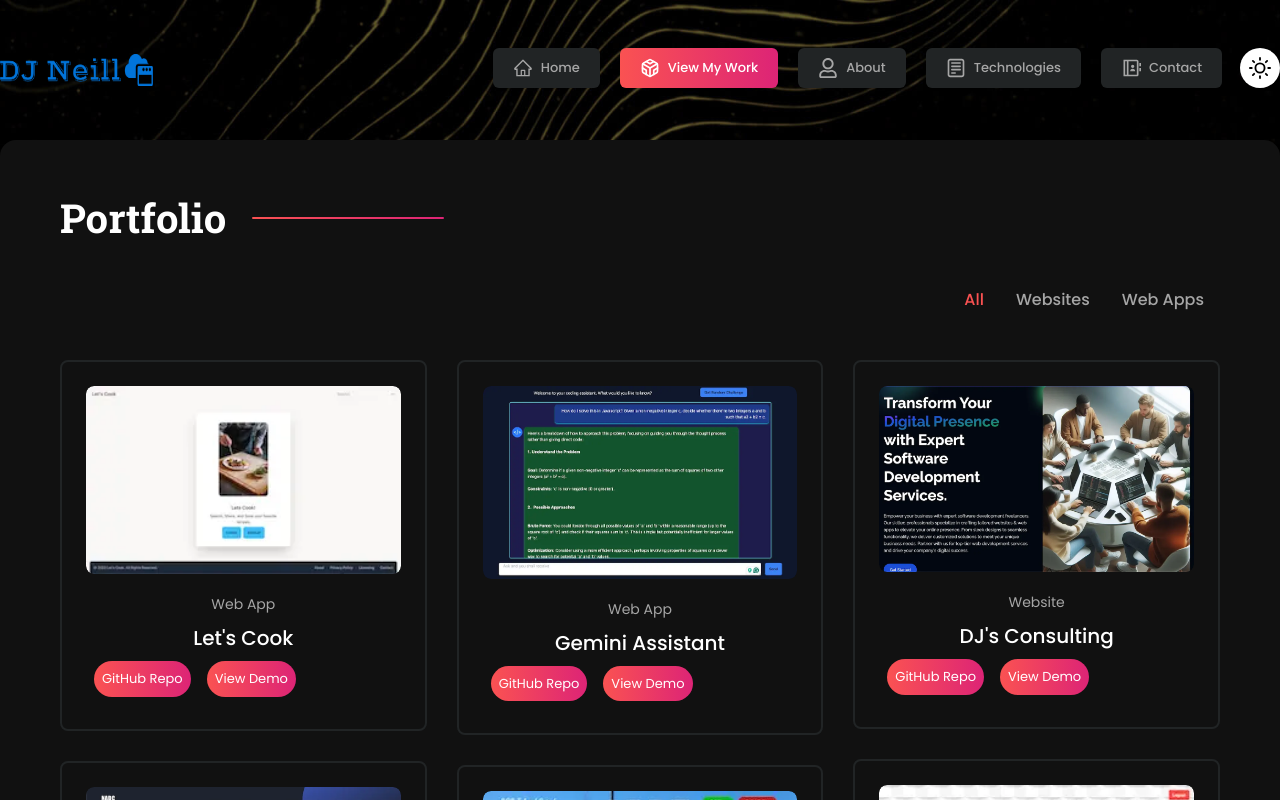
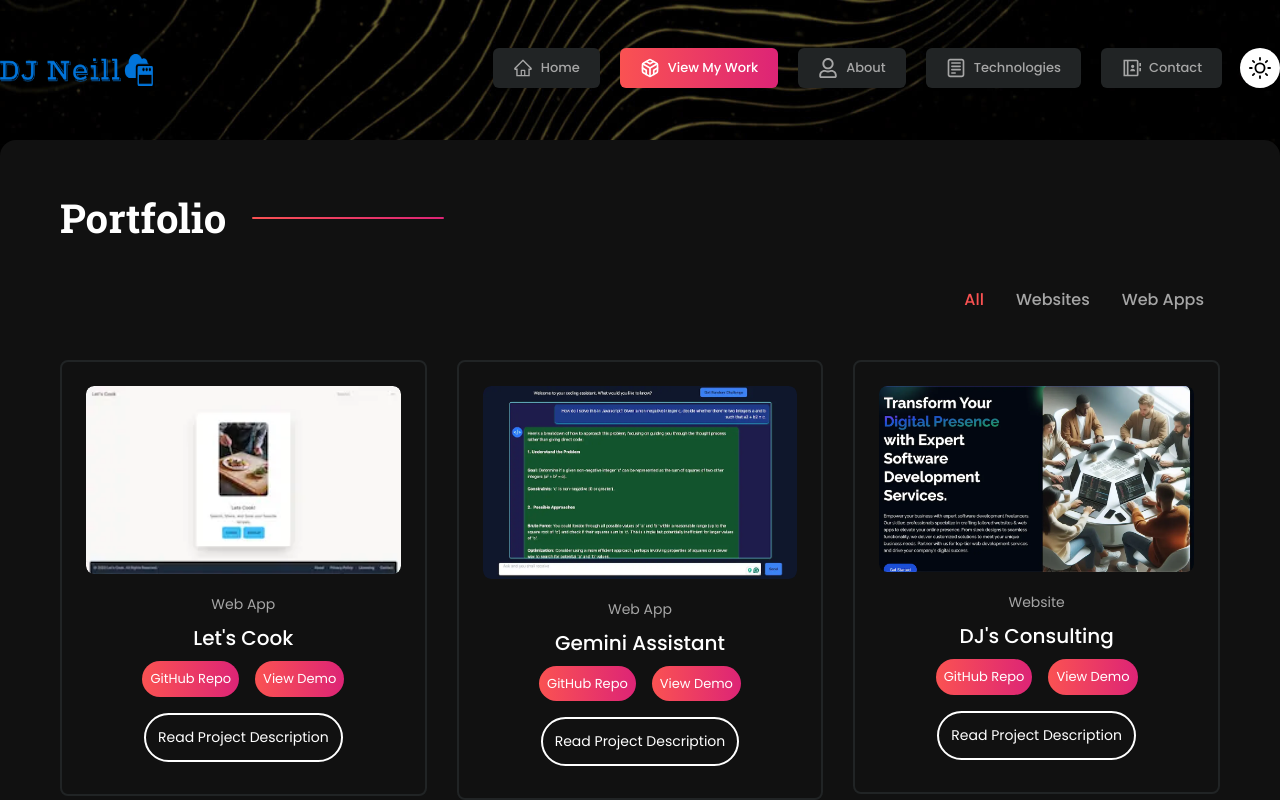
Before and after one commit to djneill/React-Portfolio, a Next.js app: page /works in a window 1280 px wide. Shown: the top 800 px of the page. Built offline with nearby package versions, Linux system fonts and the light colour scheme.

Commit message:
add modal to show project description

```diff
--- a/components/works/Works1.jsx
+++ b/components/works/Works1.jsx
@@ -27,7 +27,7 @@ const Works1 = () => {
     setIsOpen(true);
   };
 
-  const handleModle = (id) => {
+  const handleModal = (id) => {
     handlePortfolioData(id);
   };
   // End dynamic portfolio with slug
@@ -110,7 +110,6 @@ const Works1 = () => {
               background: `${theme === "dark" ? "transparent" : item?.bg}`,
             }}
             key={item.id}
-            onClick={() => handleModle(item?.id)}
           >
             <div className="overflow-hidden rounded-lg">
               <Image
@@ -128,7 +127,7 @@ const Works1 = () => {
             <h2 className="font-medium text-xl text-center duration-300 transition hover:text-[#FA5252] dark:hover:text-[#FA5252] dark:text-white mt-2">
               {item.title}
             </h2>
-            <div className="flex">
+            <div className="flex justify-center">
               <a href={item.repoLink}
                 alt="GitHub Repo"
                 target="_blank"
@@ -142,21 +141,29 @@ const Works1 = () => {
                 className="flex items-center justify-center bg-gradient-to-r from-[#FA5252] to-[#DD2476] duration-200 transition ease-linear hover:bg-gradient-to-l hover:from-[#176bd9]  hover:to-[#0000FF] p-2 text-xtiny text-white rounded-[35px] m-2"
               >View Demo</a>
             </div>
+            <div className='flex justify-center'>
+              <button
+                className={`flex justify-center bg-transparent duration-200 transition ease-linear hover:bg-gradient-to-l ${theme === 'light' ? 'from-[#DD2476] to-[#fa5252ef] border-black text-black' : 'from-[#DD2476] to-[#fa5252ef] border-white text-white'} border-2 p-3 text-tiny rounded-[35px] my-2 mx-auto}`}
+                onClick={() => handleModal(item?.id)}
+              >
+                Read Project Description
+              </button>
+            </div>
           </div>
         ))}
       </Masonry>
       {/* End portfolio items */}
 
       {/* Start Modal for portfolio items */}
-      {/* <Modal
+      <Modal
         isOpen={isOpen}
         onRequestClose={() => setIsOpen(false)}
         className=" outline-none flex items-center  p-4 md:p-8  rounded-2xl my-8"
       >
         <div className=" w-full md:w-10/12 flex items-center   lg:w-[850px] bg-white dark:bg-[#323232] mx-auto rounded-xl p-4 md:p-8 absolute left-1/2 top-1/2 transform -translate-x-[50%] -translate-y-[50%] shadow-lg ">
-          <div className=" overflow-y-scroll max-h-[60vh] no-scrollbar "> */}
-      {/* close button */}
-      {/* <BsXCircle
+          <div className=" overflow-y-scroll max-h-[60vh] no-scrollbar ">
+            {/* close button */}
+            <BsXCircle
               onClick={() => setIsOpen(false)}
               className="text-7xl cursor-pointer  absolute right-2 -top-10 md:-right-10 md:-top-6 z-50  text-white transition transform hover:rotate-45 duration-300 ease-in-out "
             />
@@ -164,37 +171,12 @@ const Works1 = () => {
               {singleData.tag}
             </h2>
 
-            <div className="grid grid-cols-1 lg:grid-cols-2 my-6">
+            <div className="flex flex-col justify-center items-center my-6">
               <div className="space-y-2">
-                <p className="dark:text-white flex items-center text-[15px]  sm:text-lg ">
-                  <FiFilePlus className="sm:text-lg hidden sm:block mr-2  md:text-xl" />
-                  Project :&nbsp; <span className="font-medium "> Website</span>
-                </p>
-                <p className="dark:text-white flex items-center text-[15px]  sm:text-lg ">
+                <p className="dark:text-white flex items-center text-[15px]  sm:text-lg flex-wrap">
                   <FiCode className="text-lg mr-2 hidden sm:block" />
                   Languages :&nbsp;
                   <span className="font-medium">{singleData?.languages}</span>
-                </p>
-              </div>
-
-              <div className="space-y-2">
-                <p className="dark:text-white flex items-center mt-2 lg:mt-0 text-[15px]  sm:text-lg ">
-                  <FiUser className="text-lg mr-2 hidden sm:block" />
-                  Client :&nbsp;
-                  <span className="font-medium ">{singleData?.client}</span>
-                </p>
-                <p className="dark:text-white flex items-center text-[15px] sm:text-lg ">
-                  <FiExternalLink className="text-lg mr-2 hidden sm:block" />
-                  Preview :&nbsp;
-                  <span className="font-medium transition-all duration-300 ease-in-out hover:text-[#ef4060] ">
-                    <a
-                      href={singleData?.link}
-                      target="_blank"
-                      rel="noopener noreferrer"
-                    >
-                      {singleData?.linkText}
-                    </a>
-                  </span>
                 </p>
               </div>
             </div>
@@ -213,7 +195,7 @@ const Works1 = () => {
             />
           </div>
         </div>
-      </Modal> */}
+      </Modal>
       {/* End Modal for portfolio items */}
     </>
   );
--- a/data/worksData.js
+++ b/data/worksData.js
@@ -7,7 +7,7 @@ module.exports = [
     imgSmall: "/images/work_images/small/mvpSm.webp",
     bg: "#F4F4FF",
     client: "Let's Cook",
-    languages: "JavaScript, Node, MongoDB",
+    languages: "JavaScript, Node, Express, Tailwind, MongoDB, Mongoose, MVC, Passport.js",
     link: "https://lets-cook-mvp.onrender.com/",
     repoLink: "https://github.com/djneill/Lets-Cook-MVP",
     linkText: "lets-cook-mvp.onrender.com",
@@ -22,7 +22,7 @@ module.exports = [
     imgSmall: "/images/work_images/gcb.webp",
     bg: "#FCF4FF",
     client: "Gemini Coding Buddy",
-    languages: "React, Typescript, Tailwind, Node, Express",
+    languages: "Typescript, React, Tailwind, Node, Express, Google's Gemini API, Markdown Rendering",
     link: "https://gemini-coding-buddy.onrender.com/",
     repoLink: "https://github.com/djneill/Gemini-Node-Coding-Buddy",
     linkText: "gemini-coding-buddy",
@@ -52,7 +52,7 @@ module.exports = [
     imgSmall: "/images/work_images/nadc.webp",
     bg: "#FFF0F0",
     client: "NADC Burger",
-    languages: "TS, React, Next, Tailwind",
+    languages: "Typescript, React, Next.js, Tailwind, Shadcn/Ui",
     link: "https://burger-town.netlify.app/",
     repoLink: "https://github.com/djneill/Burger-Town",
     linkText: "burger-town.netlify.app/",
@@ -66,7 +66,7 @@ module.exports = [
     imgSmall: "/images/work_images/small/808sm.webp",
     bg: "#FFF3FC",
     client: "808 Island Grinds",
-    languages: "HTML, CSS, Javascript",
+    languages: "HTML, CSS, Javascript, Bootstrap",
     link: "https://islandgrinds.netlify.app/",
     repoLink: "https://github.com/djneill/islandGrinds",
     linkText: "islandgrinds.netlify.app",
@@ -81,7 +81,7 @@ module.exports = [
     imgSmall: "/images/work_images/small/pomSm.webp",
     bg: "#FCF4FF",
     client: "Pomodoro Task Timer",
-    languages: "JavaScript, Node, MongoDB",
+    languages: "JavaScript, Node, Express, CSS, Passport.js, MongoDB, Mongoose, MVC",
     link: "https://giterdonepomodoro.onrender.com/",
     repoLink: "https://github.com/djneill/Git-er-Done-Pomodoro-List",
     linkText: "giterdonepomodoro.onrender.com",
@@ -96,7 +96,7 @@ module.exports = [
     imgSmall: "/images/work_images/small/brandSm.webp",
     bg: "#FCF4FF",
     client: "Brand Detector",
-    languages: "JavaScript, Microsoft Azure",
+    languages: "JavaScript, Tailwind, Node, Express, EJS, Cloudinary,  Microsoft Azure Cognitive Services",
     link: "https://branddetector.onrender.com/",
     repoLink: "https://github.com/djneill/Brand-Detector",
     linkText: "branddetector.onrender.com",
@@ -111,7 +111,7 @@ module.exports = [
     imgSmall: "/images/work_images/small/mlSm.webp",
     bg: "#FFF0F0",
     client: "Mario's Landscaping",
-    languages: "TypeScript, React, Tailwind",
+    languages: "TypeScript, React, Tailwind, Next.js",
     link: "https://mario-landscaping.netlify.app/",
     repoLink: "https://github.com/djneill/Mario-Landscaping",
     linkText: "mario-landscaping.netlify.app",
```
